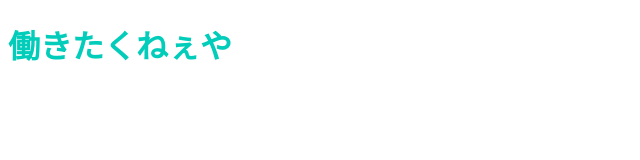
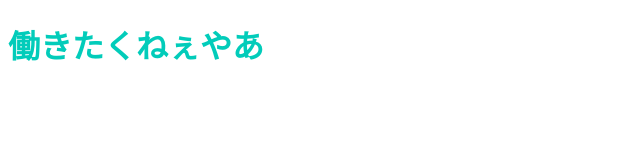
Before and after one commit to Reera7/rozario, a plain HTML site: page index.html in a window 1280 px wide. Shown: the full height of the page, 0-640 px from the left. Drawn offline with Linux system fonts and the light colour scheme.

Commit message:
Update index.html

```diff
--- a/index.html
+++ b/index.html
@@ -6,6 +6,6 @@
   <link rel="stylesheet" href="style.css">
  </head>
  <body>
-  <h1 class="title">働きたくねぇや</h1>
+  <h1 class="title">働きたくねぇやあ</h1>
  </body>
 <html>
```
